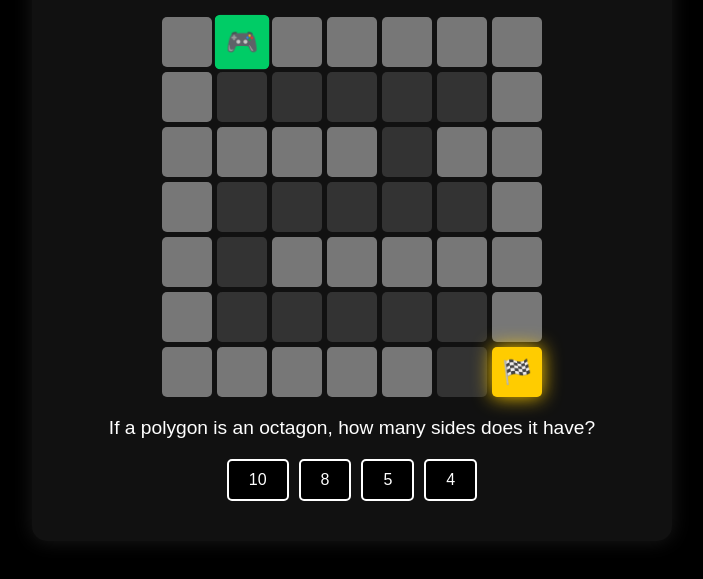
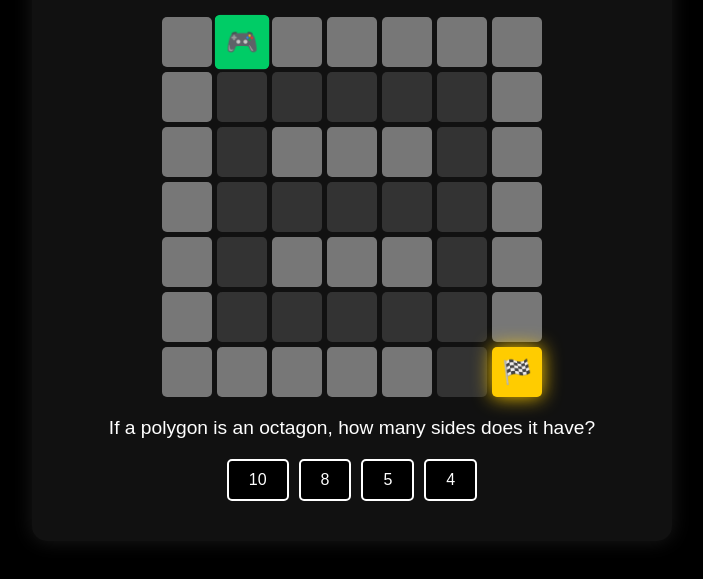
Before and after one commit to OutlawedDev/Game.com, a plain HTML site: page index.html in a window 1280 px wide. Shown: the part 177-756 px from the top of the page, without its empty margins (288-991 px from the left). Drawn offline with Linux system fonts and the light colour scheme.

Commit message:
Update index.html

```diff
--- a/index.html
+++ b/index.html
@@ -158,9 +158,9 @@
    const mazeLayout = [
   [1, 0, 1, 1, 1, 1, 1],
   [1, 0, 0, 0, 0, 0, 1],
-      [1, 1, 1, 1, 0, 1, 1],
+  [1, 0, 1, 1, 1, 0, 1],
   [1, 0, 0, 0, 0, 0, 1],
-      [1, 0, 1, 1, 1, 1, 1],
+  [1, 0, 1, 1, 1, 0, 1],
   [1, 0, 0, 0, 0, 0, 1],
   [1, 1, 1, 1, 1, 0, 'G'],
 ];
```
Lines whose indentation alone changed are shown as unchanged.
